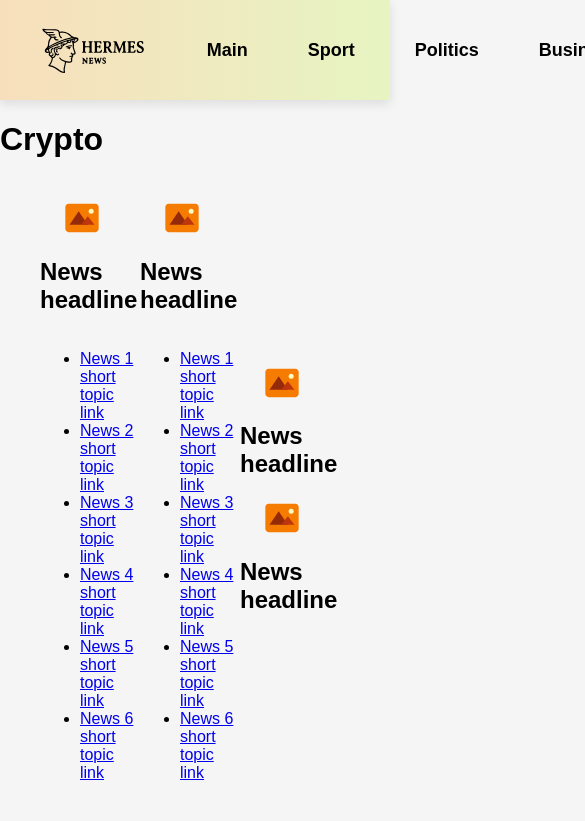
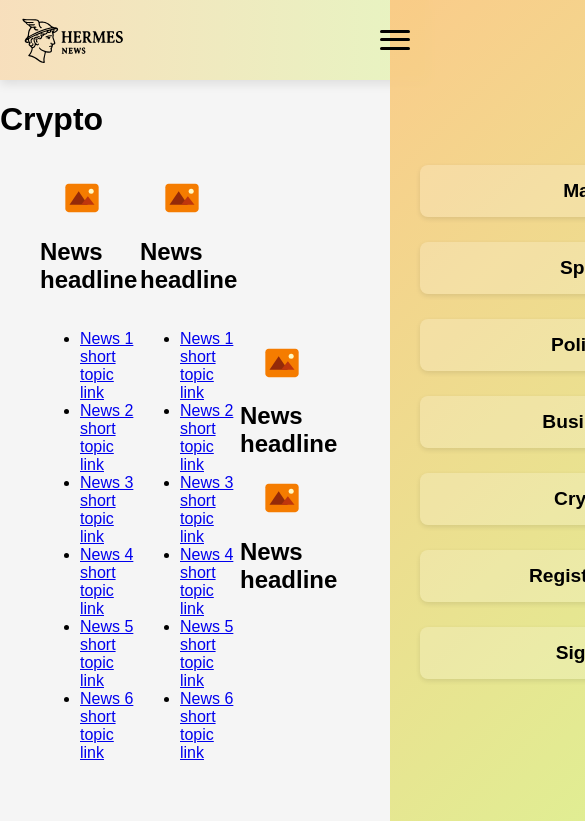
Before and after one commit to EdvardStudent23/news_web, a React (Create React App) app in the folder my-app/: page /crypto in a window 390 px wide. Shown: the top 821 px of the page, 585 px wide, since content can reach past the window. Built offline with nearby package versions, Linux system fonts and the light colour scheme.

Commit message:
add burger for phones

```diff
--- a/my-app/src/components/Navbar.css
+++ b/my-app/src/components/Navbar.css
@@ -1,16 +1,23 @@
+.navbar-wrapper {
+  width: 100vw;
+  overflow-x: hidden;
+}
+
 .navbar {
   background: linear-gradient(to right, rgba(250, 201, 132, 0.5), rgba(217, 244, 143, 0.5));
-  padding: 0 20px; /* Змінив padding, забрав зайву внутрішню відстань */
-  height: 100px; /* Фіксована висота для прямокутного ховера */
+  padding: 0 5%;
+  height: 80px;
   display: flex;
   align-items: center;
   box-shadow: 0 4px 10px rgba(0, 0, 0, 0.1);
-  /* margin: 20px auto; тримаємо лише зовнішній відступ */
-  /* border-radius: 15px; якщо треба скруглення тільки країв */
+  width: 100%;
+  position: relative;
+  max-width: 100vw;
 }
 
 .navbar-container {
   width: 100%;
+  margin: 0 auto;
   display: flex;
   align-items: center;
   justify-content: space-between;
@@ -21,17 +28,28 @@
   align-items: center;
   text-decoration: none;
   height: 100%;
+  z-index: 11;
 }
 
 .logo {
   height: 50px;
   width: auto;
+  transition: transform 0.3s;
+}
+
+.logo:hover {
+  transform: scale(1.05);
 }
 
 .navbar-links {
+  display: flex;
+  transition: all 0.3s ease;
+}
+
+.navbar-links ul {
   list-style: none;
   display: flex;
-  gap: 20px;
+  gap: clamp(10px, 2vw, 30px);
   margin: 0;
   padding: 0;
   height: 100%;
@@ -39,23 +57,141 @@
 
 .navbar-links li {
   height: 100%;
+  display: flex;
+  align-items: center;
 }
 
 .navbar-links a {
   display: flex;
   align-items: center;
   height: 100%;
-  padding: 0 20px; /* рівний відступ по горизонталі */
+  padding: 0 clamp(5px, 1vw, 20px);
   text-decoration: none;
   color: #000;
   font-weight: bold;
-  font-size: 18px;
+  font-size: clamp(14px, 1.5vw, 18px);
   border-radius: 10px;
-  transition: background 0.3s, color 0.3s;
+  transition: all 0.3s;
+  white-space: nowrap;
 }
 
 .navbar-links a:hover {
   background: linear-gradient(to right, rgb(255, 128, 0), rgb(251, 255, 0));
   color: white;
-  border-radius: 0; /* прибираємо скруглення при ховері для прямокутника */
 }
+
+/* Бургер-меню */
+.burger-menu {
+  display: none;
+  flex-direction: column;
+  justify-content: space-around;
+  width: 30px;
+  height: 25px;
+  cursor: pointer;
+  z-index: 11;
+  position: relative;
+}
+
+.burger-menu span {
+  display: block;
+  height: 3px;
+  width: 100%;
+  background-color: #000;
+  transition: all 0.3s ease;
+  border-radius: 3px;
+}
+
+.burger-menu.open span {
+  background-color: #fff;
+}
+
+.burger-menu.open span:nth-child(1) {
+  transform: rotate(45deg) translate(6px, 6px);
+}
+
+.burger-menu.open span:nth-child(2) {
+  opacity: 0;
+}
+
+.burger-menu.open span:nth-child(3) {
+  transform: rotate(-45deg) translate(6px, -6px);
+}
+
+/* Мобільна версія */
+@media (max-width: 768px) {
+  .navbar {
+    height: 80px;
+    padding: 0 5%;
+  }
+
+  .burger-menu {
+    display: flex;
+  }
+
+  .navbar-links {
+    position: fixed;
+    top: 0;
+    left: 0;
+    width: 100%;
+    height: 100vh;
+    background: linear-gradient(135deg, rgba(250, 201, 132, 0.95), rgba(217, 244, 143, 0.95));
+    flex-direction: column;
+    justify-content: center;
+    align-items: center;
+    transform: translateX(100%);
+    z-index: 10;
+    backdrop-filter: blur(5px);
+    -webkit-backdrop-filter: blur(5px);
+  }
+
+  .navbar-links.active {
+    transform: translateX(0);
+  }
+
+  .navbar-links ul {
+    flex-direction: column;
+    gap: 25px;
+    height: auto;
+    width: 100%;
+    padding: 20px;
+    text-align: center;
+  }
+
+  .navbar-links li {
+    height: auto;
+    width: 100%;
+  }
+
+  .navbar-links a {
+    height: auto;
+    padding: 15px;
+    font-size: 1.2rem;
+    justify-content: center;
+    border-radius: 8px;
+    background: rgba(255, 255, 255, 0.2);
+    width: 100%;
+    max-width: 300px;
+    margin: 0 auto;
+    box-shadow: 0 2px 5px rgba(0, 0, 0, 0.1);
+    transition: all 0.3s ease;
+  }
+
+  .navbar-links a:hover {
+    background: linear-gradient(135deg, rgb(255, 128, 0), rgb(251, 255, 0));
+    transform: translateY(-3px);
+    box-shadow: 0 5px 15px rgba(0, 0, 0, 0.2);
+  }
+}
+
+@keyframes slideIn {
+  from {
+    transform: translateX(100%);
+  }
+  to {
+    transform: translateX(0);
+  }
+}
+
+.navbar-links.active {
+  animation: slideIn 0.3s ease-out forwards;
+}
--- a/my-app/src/components/Navbar.jsx
+++ b/my-app/src/components/Navbar.jsx
@@ -1,23 +1,57 @@
 import { Link } from 'react-router-dom';
+import { useState, useEffect } from 'react';
 import './Navbar.css';
 import logo from '../assets/logo.svg';
 
+export default function Navbar() {
+  const [isOpen, setIsOpen] = useState(false);
+  const [isMobile, setIsMobile] = useState(window.innerWidth < 768);
 
+  useEffect(() => {
+    const handleResize = () => {
+      setIsMobile(window.innerWidth < 768);
+      if (window.innerWidth >= 768) {
+        setIsOpen(false);
+      }
+    };
 
-export default function Navbar() {
+    window.addEventListener('resize', handleResize);
+    return () => window.removeEventListener('resize', handleResize);
+  }, []);
+
+  const toggleMenu = () => {
+    setIsOpen(!isOpen);
+  };
+
   return (
     <nav className="navbar">
-      <ul className="navbar-links">
-        <li  class="image-link"><Link to="/"><img src={logo} alt="Logo" className="logo" /></Link></li>
-        <li><Link to="/">Main</Link></li>
-        <li><Link to="/sport">Sport</Link></li>
-        <li><Link to="/politics">Politics</Link></li>
-        <li><Link to="/business">Business</Link></li>
-        <li><Link to="/crypto">Crypto</Link></li>
-        <li><Link to="/registration">Registration</Link></li>
-        <li><Link to="/signin">SignIn</Link></li>
-      </ul>
+      <div className="navbar-container">
+        <Link to="/" className="logo-link">
+          <img src={logo} alt="Logo" className="logo" />
+        </Link>
+
+        <div className={`navbar-links ${isOpen ? 'active' : ''}`}>
+          <ul>
+            <li><Link to="/" onClick={() => setIsOpen(false)}>Main</Link></li>
+            <li><Link to="/sport" onClick={() => setIsOpen(false)}>Sport</Link></li>
+            <li><Link to="/politics" onClick={() => setIsOpen(false)}>Politics</Link></li>
+            <li><Link to="/business" onClick={() => setIsOpen(false)}>Business</Link></li>
+            <li><Link to="/crypto" onClick={() => setIsOpen(false)}>Crypto</Link></li>
+            <li><Link to="/registration" onClick={() => setIsOpen(false)}>Registration</Link></li>
+            <li><Link to="/signin" onClick={() => setIsOpen(false)}>SignIn</Link></li>
+          </ul>
+        </div>
+
+        <div
+          className={`burger-menu ${isOpen ? 'open' : ''}`}
+          onClick={toggleMenu}
+          aria-label="Menu"
+        >
+          <span></span>
+          <span></span>
+          <span></span>
+        </div>
+      </div>
     </nav>
-
   );
 }
--- a/my-app/src/pages/Main.jsx
+++ b/my-app/src/pages/Main.jsx
@@ -83,7 +83,7 @@ export default function Main() {
                     rel="noopener noreferrer"
                     className="read-more"
                   >
-                    Читати далі →
+                    Read more →
                   </a>
                 </div>
               </div>
```
